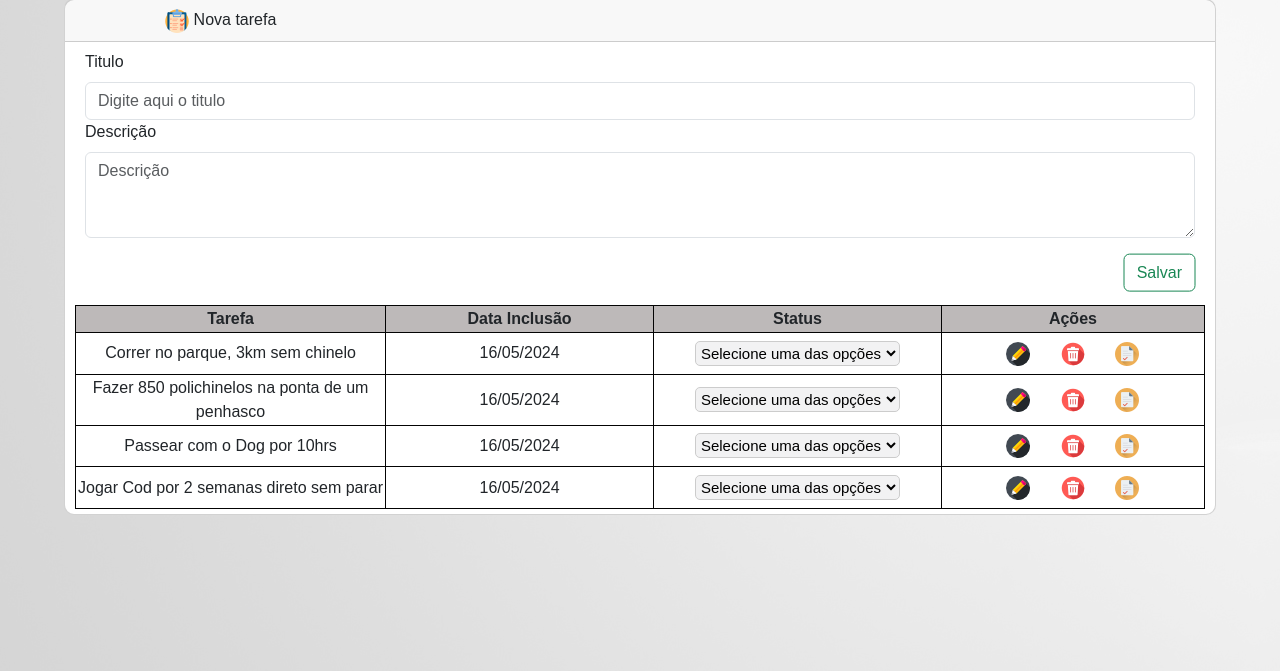
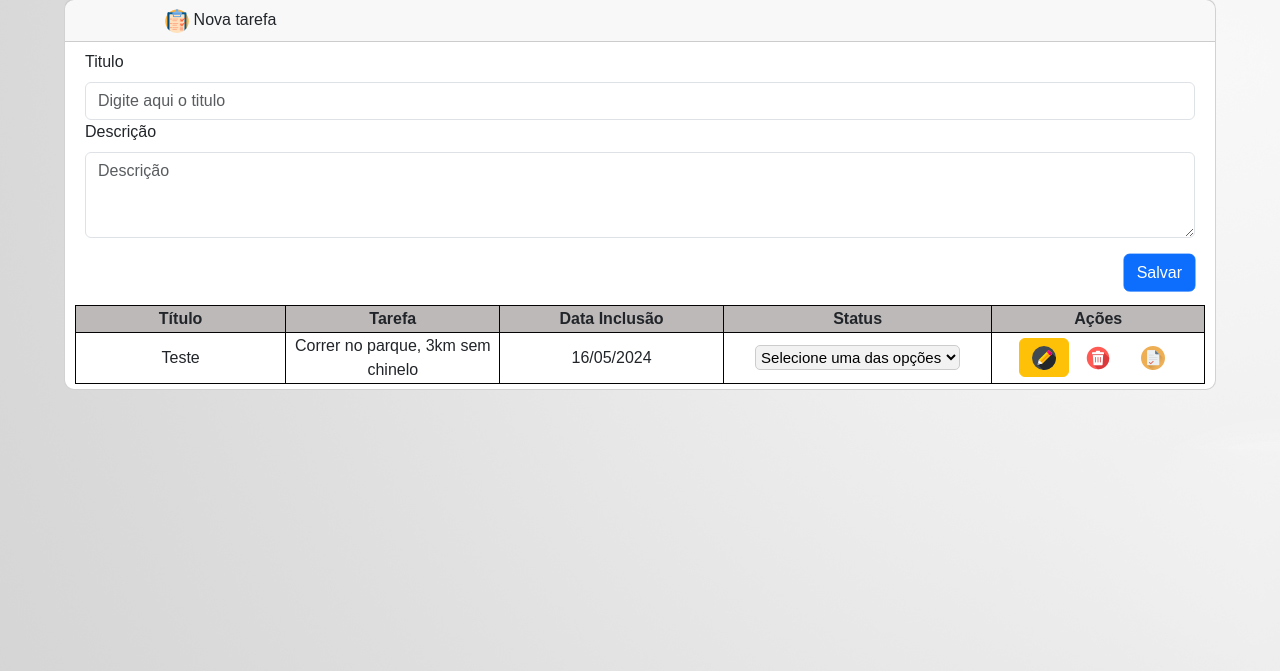
Before and after one commit to OHLukinhas/landingpage, a PHP site: page /painel.php in a window 1280 px wide. Shown: the part 129-800 px from the top of the page. Run offline with PHP 8.4, Linux system fonts and the light colour scheme; the visitor is signed in with stand-in values (Sample User, id 1); some libraries are stand-ins or nearby versions.

Commit message:
ajustes para o js (id's e estrutura)

```diff
--- a/painel.php
+++ b/painel.php
@@ -85,25 +85,25 @@
             </div>
             <!--inicio titulo e descrição-->
             <div class="container-fluid">
-
+            <form id="newTaskForm">
                 <div class="form-group" id="caixa-formulario">
                     <div class="col-mb3">
-                        <label class="form-label">Titulo</label>
-                        <input type="text" class="form-control" placeholder="Digite aqui o titulo">
+                        <label for="taskTitle" class="form-label">Titulo</label>
+                        <input type="text" class="form-control" id="taskTitle" placeholder="Digite aqui o titulo">
                     </div>
                     <div class="mb-3">
-                        <label class="form-label">Descrição</label>
-                        <textarea class="form-control" rows="3" placeholder="Descrição"></textarea>
+                        <label for="taskDescription" class="form-label">Descrição</label>
+                        <textarea id="taskDescription" class="form-control" rows="3" placeholder="Descrição"></textarea>
 
 
                     </div>
                     <div id="botao-salvar">
 
-                        <button onclick="newTask()" type="button" class="btn btn-outline-success" title="Clique aqui para adicionar uma nova tarefa">Salvar</button>
+                        <button onclick="newTask()" type="submit" class="btn btn-primary" title="Clique aqui para adicionar uma nova tarefa">Salvar</button>
 
                     </div>
                 </div>
-
+            </form>
             </div><!--Fim titulo e descrição-->
 
 
@@ -111,6 +111,7 @@
                 <div class="list-group">
                     <table>
                         <tr>
+                            <th>Título</th>
                             <th>Tarefa</th>
                             <th>Data Inclusão</th>
                             <th>Status</th>
@@ -119,8 +120,8 @@
                         <div id="tabelas" class="sticky-md-top">
 
                             <tr>
+                                <td>Teste</td>
                                 <td>Correr no parque, 3km sem chinelo
-
                                 </td>
                                 <td>16/05/2024</td>
                                 <td>
@@ -132,96 +133,16 @@
                                     </select>
                                 </td>
                                 <td>
-                                    <button class="btn" title="Clique aqui para editar a tarefa">
+                                    <button class="btn btn-warning" onclick="editTask(this)" title="Clique aqui para editar a tarefa">
                                         <img src="imagens/botao-editar.png">
                                     </button>
-                                    <button class="btn" title="Clique aqui para excluir a tarefa">
+                                    <button class="btn" onclick="removeTask(this)" title="Clique aqui para excluir a tarefa">
                                         <img src="imagens/excluir.png">
                                     </button>
                                     <button class="btn" title="Clique aqui para finalizar a tarefa">
                                         <img src="imagens/tarefa-concluida.png">
                                     </button>
                                 </td>
-
-                            </tr>
-                            </a>
-                            <tr>
-                                <td>
-                                    Fazer 850 polichinelos na ponta de um penhasco
-                                </td>
-                                <td>16/05/2024</td>
-                                <td>
-                                    <select>
-                                        <option selected>Selecione uma das opções</option>
-                                        <option value="1">Concluida</option>
-                                        <option value="2">Em andamento</option>
-                                        <option value="3">Pendente</option>
-                                    </select>
-                                </td>
-                                <td>
-                                    <button class="btn" title="Clique aqui para editar a tarefa">
-                                        <img src="imagens/botao-editar.png">
-                                    </button>
-                                    <button class="btn" title="Clique aqui para excluir a tarefa">
-                                        <img src="imagens/excluir.png">
-                                    </button>
-                                    <button class="btn" title="Clique aqui para finalizar a tarefa">
-                                        <img src="imagens/tarefa-concluida.png">
-                                    </button>
-                                </td>
-
-                            </tr>
-                            <tr>
-                                <td>
-                                    Passear com o Dog por 10hrs
-                                </td>
-                                <td>16/05/2024</td>
-                                <td>
-                                    <select>
-                                        <option selected>Selecione uma das opções</option>
-                                        <option value="1">Concluida</option>
-                                        <option value="2">Em andamento</option>
-                                        <option value="3">Pendente</option>
-                                    </select>
-                                </td>
-                                <td>
-                                    <button class="btn" title="Clique aqui para editar a tarefa">
-                                        <img src="imagens/botao-editar.png">
-                                    </button>
-                                    <button class="btn" title="Clique aqui para excluir a tarefa">
-                                        <img src="imagens/excluir.png">
-                                    </button>
-                                    <button class="btn" title="Clique aqui para finalizar a tarefa">
-                                        <img src="imagens/tarefa-concluida.png">
-                                    </button>
-                                </td>
-
-                            </tr>
-                            <tr>
-                                <td>
-                                    Jogar Cod por 2 semanas direto sem parar
-                                </td>
-                                <td>16/05/2024</td>
-                                <td>
-                                    <select>
-                                        <option selected>Selecione uma das opções</option>
-                                        <option value="1">Concluida</option>
-                                        <option value="2">Em andamento</option>
-                                        <option value="3">Pendente</option>
-                                    </select>
-                                </td>
-                                <td>
-                                    <button class="btn" title="Clique aqui para editar a tarefa">
-                                        <img src="imagens/botao-editar.png">
-                                    </button>
-                                    <button class="btn" title="Clique aqui para excluir a tarefa">
-                                        <img src="imagens/excluir.png">
-                                    </button>
-                                    <button class="btn" title="Clique aqui para finalizar a tarefa">
-                                        <img src="imagens/tarefa-concluida.png">
-                                    </button>
-                                </td>
-
                             </tr>
                         </div>
 
@@ -237,7 +158,7 @@
 
 
     </div><!--fim container--->
-
+    <script src="script.js"></script>
 </body>
 
 </html>
```
